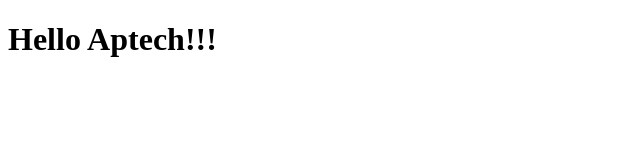
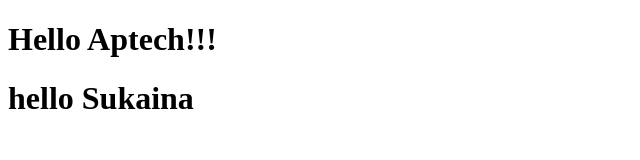
Before and after one commit to sukainabatool-oss/MWF-5-7-, a plain HTML site: page index.html in a window 1280 px wide. Shown: the whole page, without its empty margins (0-640 px from the left). Drawn offline with Linux system fonts and the light colour scheme.

Commit message:
changes by Sukaina

```diff
--- a/index.html
+++ b/index.html
@@ -7,5 +7,6 @@
 </head>
 <body>
     <h1>Hello Aptech!!!</h1>
+    <h1>hello Sukaina</h1>
 </body>
 </html>
```
Also changed, not shown: style.css (added).
